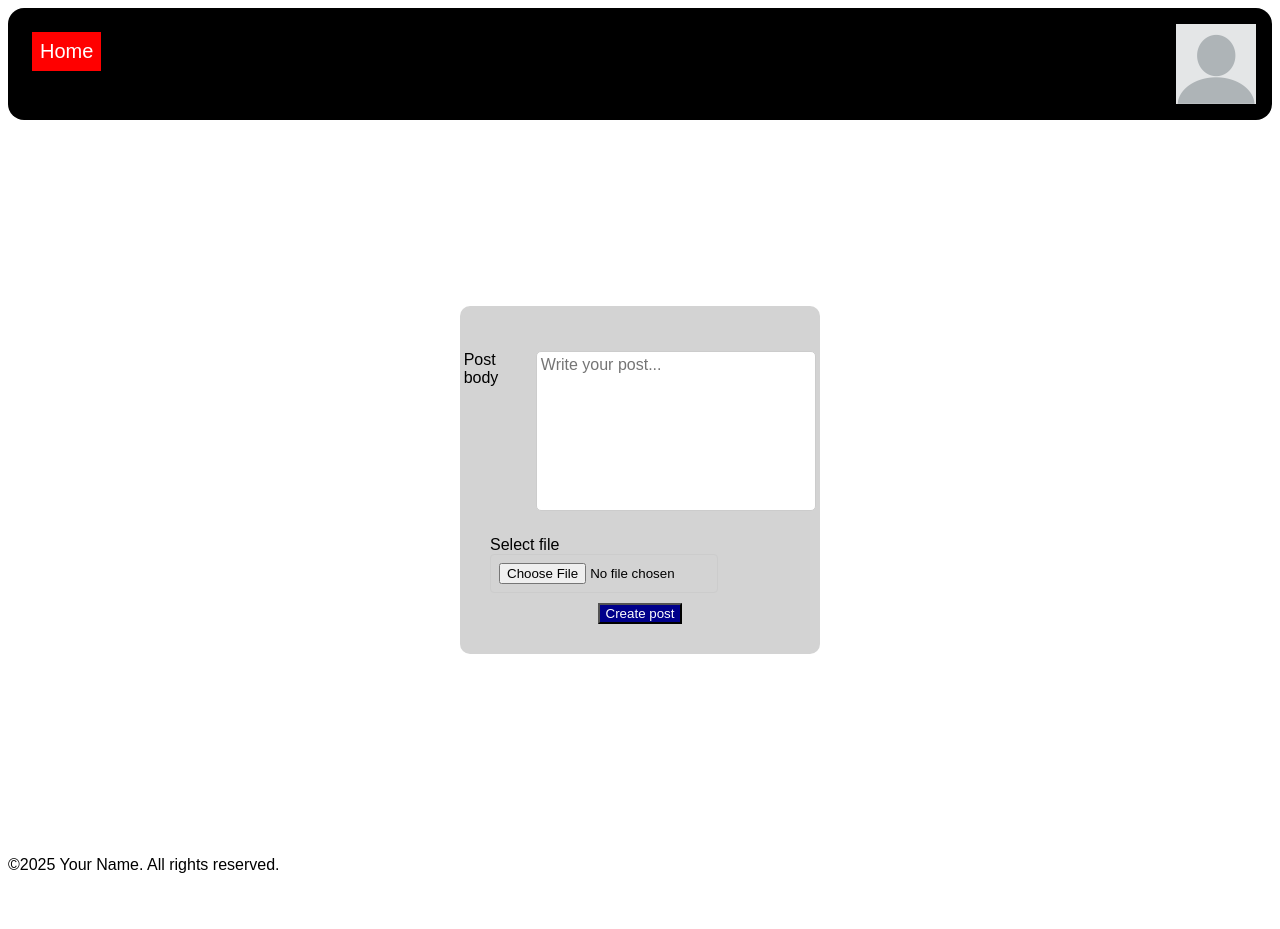
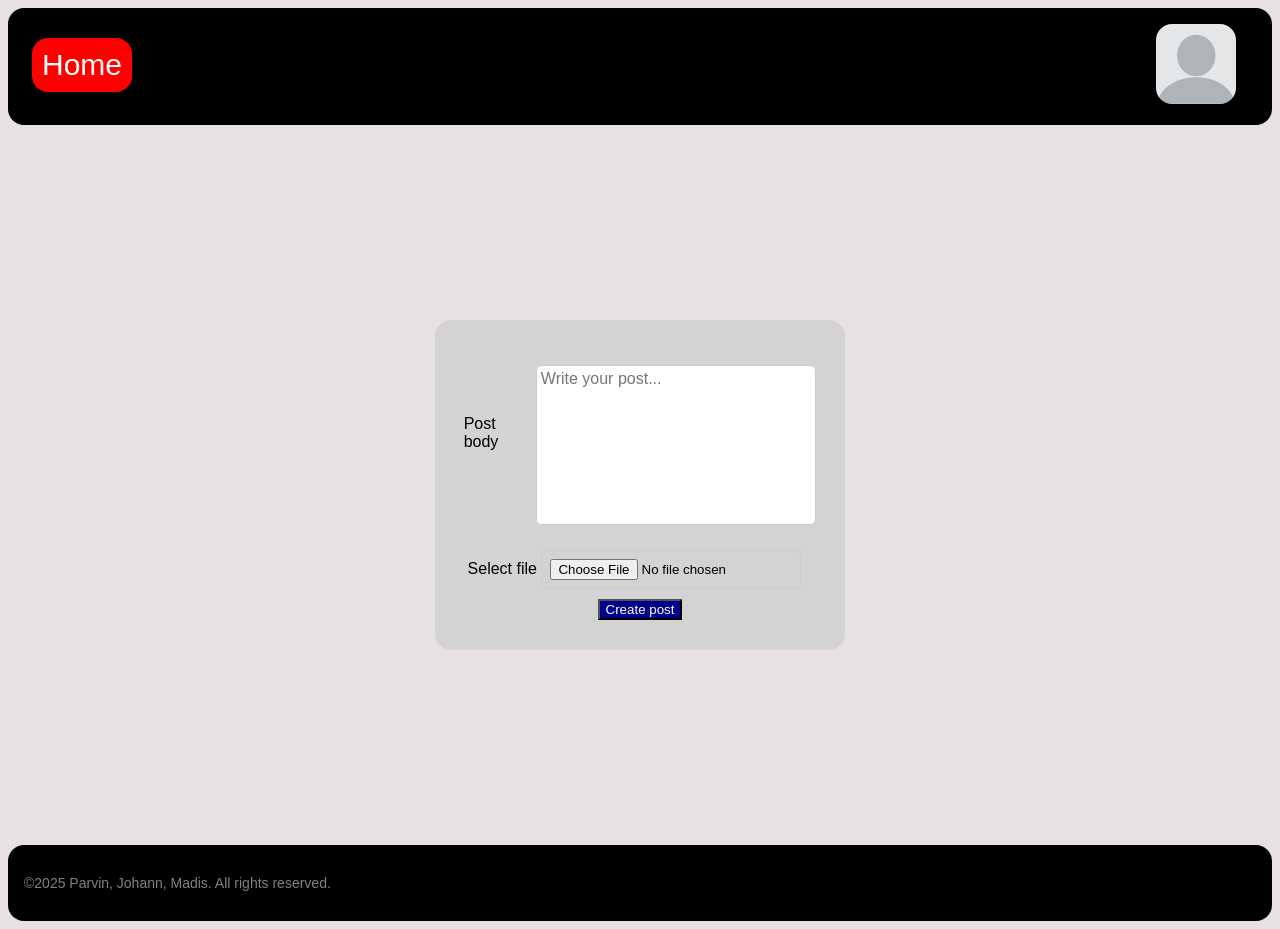
Before and after one commit to Jerich20/Web-Application-Development, a website: page addPost.html in a window 1280 px wide. Before the commit the page ends 890 px from the top, so only its background shows below. Drawn offline with Linux system fonts and the light colour scheme.

Commit message:
styiling

```diff
--- a/addPost.html
+++ b/addPost.html
@@ -12,7 +12,9 @@
         <div class="header-button-box">
             <button onclick="window.location.href='index.html'">Home</button>
         </div>
-        <img src="Pictures/blankProfile.webp" onclick="window.location.href='login.html'">
+        <div class="profile-icon">
+            <img src="Pictures/blankProfile.webp" onclick="window.location.href='login.html'">
+        </div>
     </header>
 
     <main>
@@ -31,7 +33,7 @@
     </main>
 
     <footer>
-        <p>&copy;2025 Your Name. All rights reserved.</p>
+        <p>&copy;2025 Parvin, Johann, Madis. All rights reserved.</p>
     </footer>
 </body>
 </html>
--- a/style/styles.css
+++ b/style/styles.css
@@ -1,5 +1,8 @@
 *{
 font-family: sans-serif;
+}
+body {
+    background-color: #e7e1e1;
 }
 
 
@@ -16,6 +19,16 @@ header {
 header img {
     width: 80px;
     height: 80px;
+}
+
+footer {
+    display: flex;
+    background-color: black;
+    text-align: center;
+    padding: 16px;
+    font-size: 14px;
+    color: gray;
+    border-radius: 16px;
 }
 
 
@@ -51,15 +64,23 @@ button:hover{
 header button {
     background-color: red;
     color: white;
-    font-size: 20px;
+    font-size: 30px;
     border: none;
     cursor: pointer;
     margin: 8px;
-    padding: 8px;
+    padding: 10px;
+    border-radius: 16px;
+    margin-top: 14px;
 }
 header button:hover{
     background-color: blue;
     color: whitesmoke;
+}
+
+
+.profile-icon img {
+    margin-right: 20px;
+    border-radius: 16px;
 }
 
 
@@ -107,12 +128,17 @@ h2 ~ p {
 .middle-box {
     background-color: lightgray;
     padding: 30px;
-    border-radius: 10px;
-    width: 300px;
+    border-radius: 16px;
+    width: 350px;
     display: flex;
     flex-direction: column;
     align-items: center;
     gap: 10px;
+
+    label {
+        margin-top: 50px;
+        font-size: 16px;
+    }
 }
 
 .middle-box h2 {
@@ -181,5 +207,5 @@ h2 ~ p {
     text-align: left;
     width: 300px;
     box-shadow: 0 0 10px rgba(0,0,0,0.3);
-    pointer-events: auto; /*allows the buttons inside the popup to be clicked*/
+    pointer-events:auto; /*allows the buttons inside the popup to be clicked*/
   }
```
Also changed, not shown: index.html (+5 -2 lines), login.html (+4 -2 lines).
